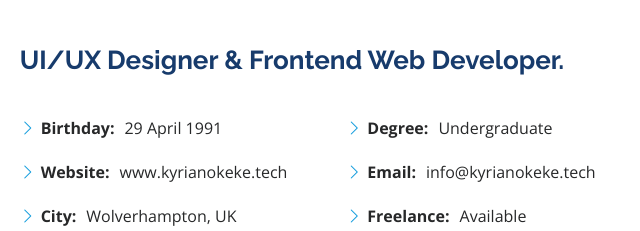
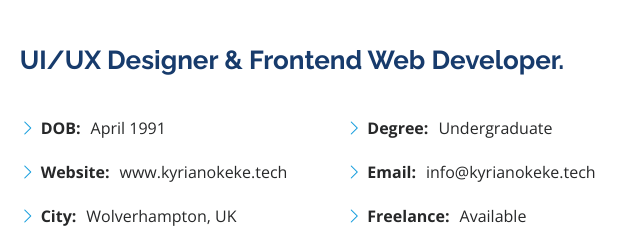
Before and after one commit to Kyr17n/Portfolio-website, a plain HTML site: page index.html in a window 1280 px wide. Shown: the part 1229-1460 px from the top of the page, 619-1259 px from the left. Drawn offline with nearby package versions, Linux system fonts and the light colour scheme.

Commit message:
DOB change

```diff
--- a/index.html
+++ b/index.html
@@ -102,7 +102,7 @@
             <div class="row">
               <div class="col-lg-6">
                 <ul>
-                  <li><i class="bi bi-chevron-right"></i> <strong>Birthday:</strong> <span>29 April 1991</span></li>
+                  <li><i class="bi bi-chevron-right"></i> <strong>DOB:</strong> <span>April 1991</span></li>
                   <li><i class="bi bi-chevron-right"></i> <strong>Website:</strong> <span>www.kyrianokeke.tech</span></li>
                   <li><i class="bi bi-chevron-right"></i> <strong>City:</strong> <span>Wolverhampton, UK</span></li>
                 </ul>
```
Also changed, not shown: 2 other files.
